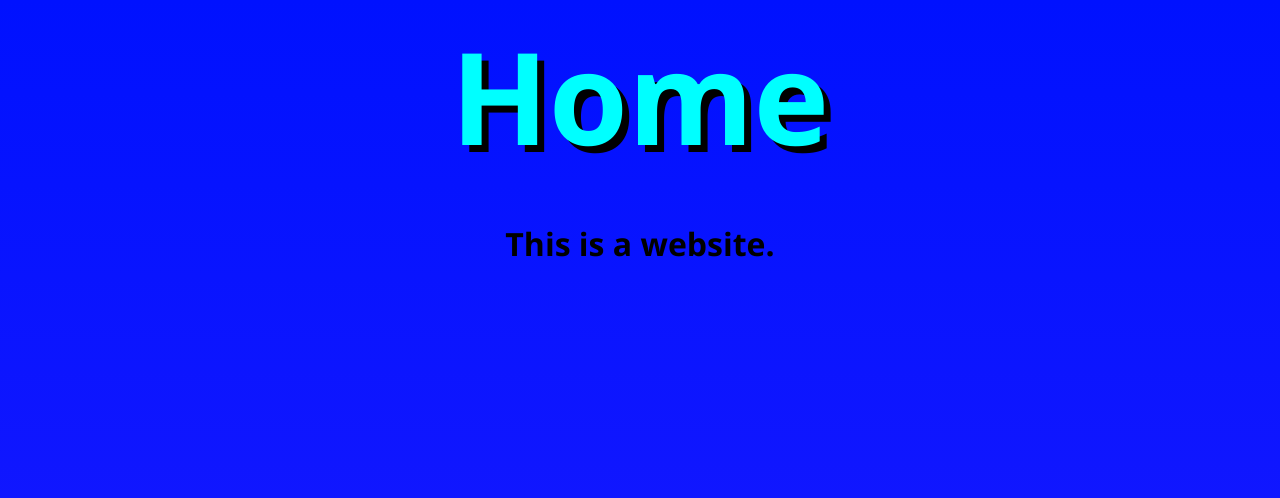
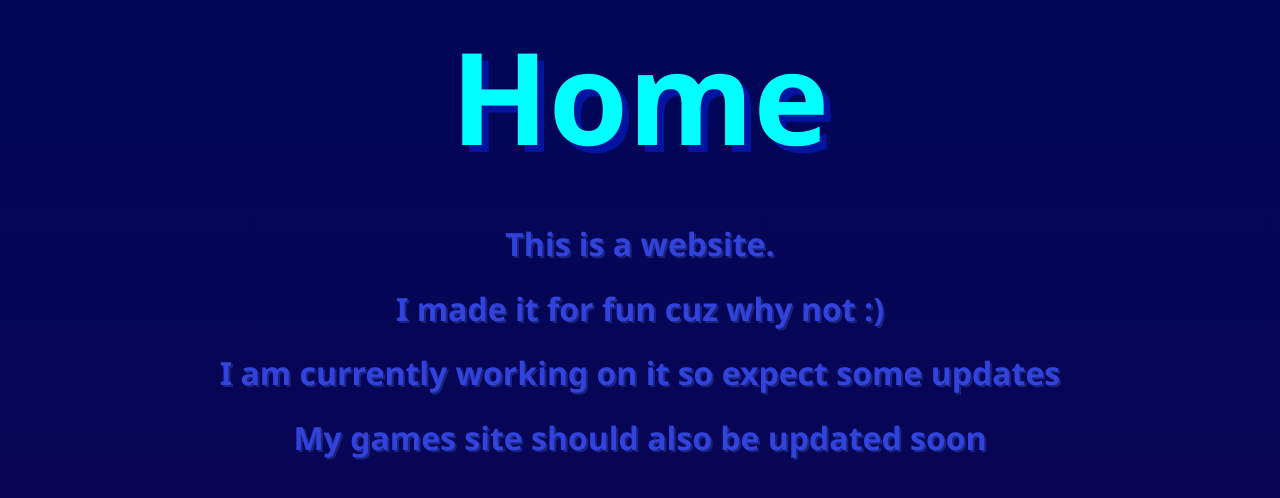
Before and after one commit to HEJOK254/home, a plain HTML site: page index.html in a window 1280 px wide. Drawn offline with Linux system fonts and the light colour scheme.

Commit message:
more updates let's go

```diff
--- a/index.html
+++ b/index.html
@@ -11,6 +11,9 @@
 
         <div class="text">
             <h1>This is a website.</h1>
+            <h1>I made it for fun cuz why not :)</h1>
+            <h1>I am currently working on it so expect some updates</h1>
+            <h1>My games site should also be updated soon</h1>
         </div>
         <!--
         <div class="icon">
--- a/style.css
+++ b/style.css
@@ -4,16 +4,18 @@
     font-weight: bold;
     font-size: 800%;
     color: aqua;
-    text-shadow: 7px 7px rgb(0, 0, 0);
+    text-shadow: 7px 7px rgba(0, 38, 255, 0.445);
 }
 
 .text{
     font-family: 'Segoe UI', Tahoma, Geneva, Verdana, sans-serif;
     text-align: center;
+    color: rgba(50, 67, 221);
+    text-shadow: 2px 2px rgb(26, 36, 124);
 }
 
 body{
-    background: linear-gradient(rgb(0, 17, 255), rgb(129, 61, 255));
+    background: linear-gradient(rgb(0, 6, 88), rgb(71, 0, 65));
     background-repeat: no-repeat;
     background-size: 100% 500%;
 }
```
